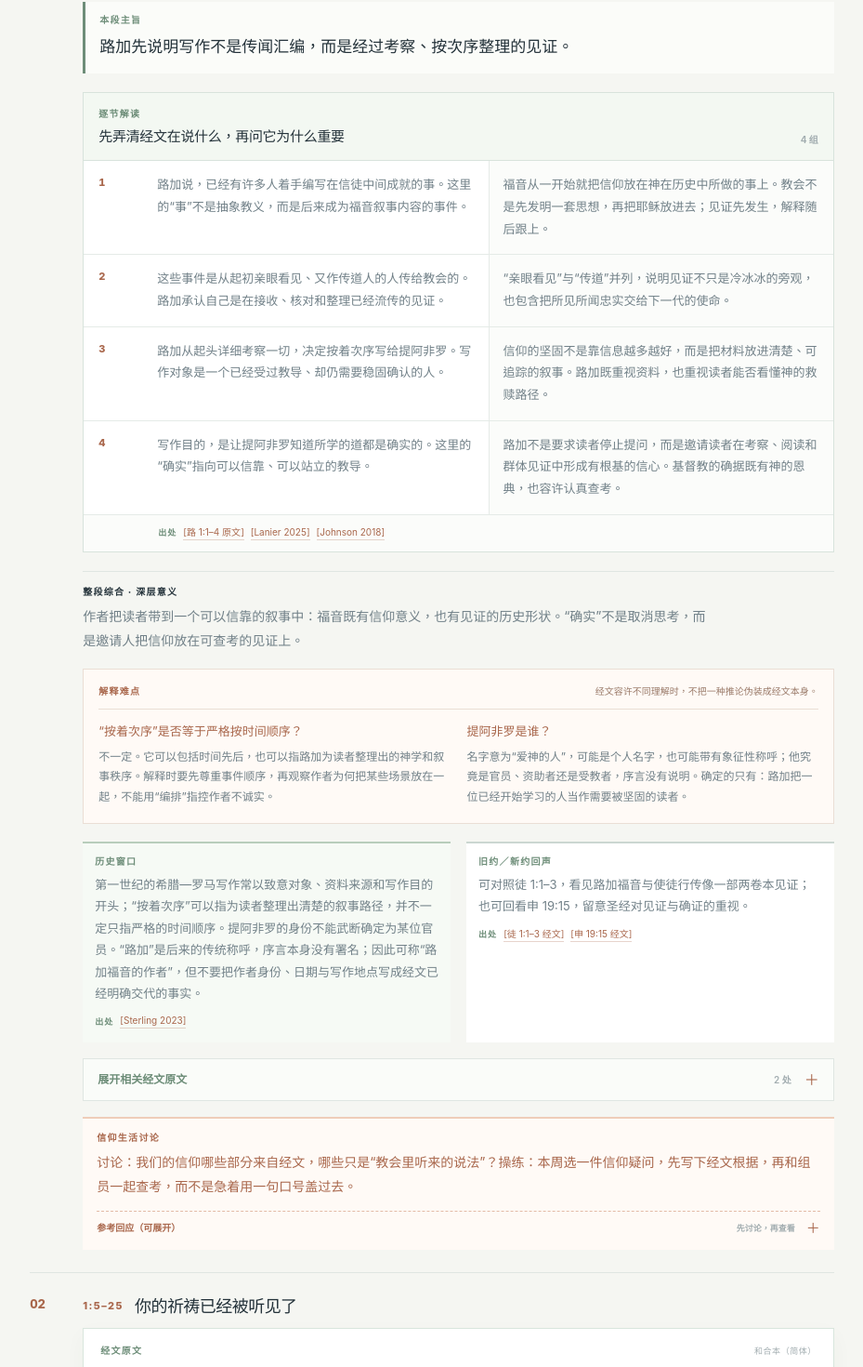
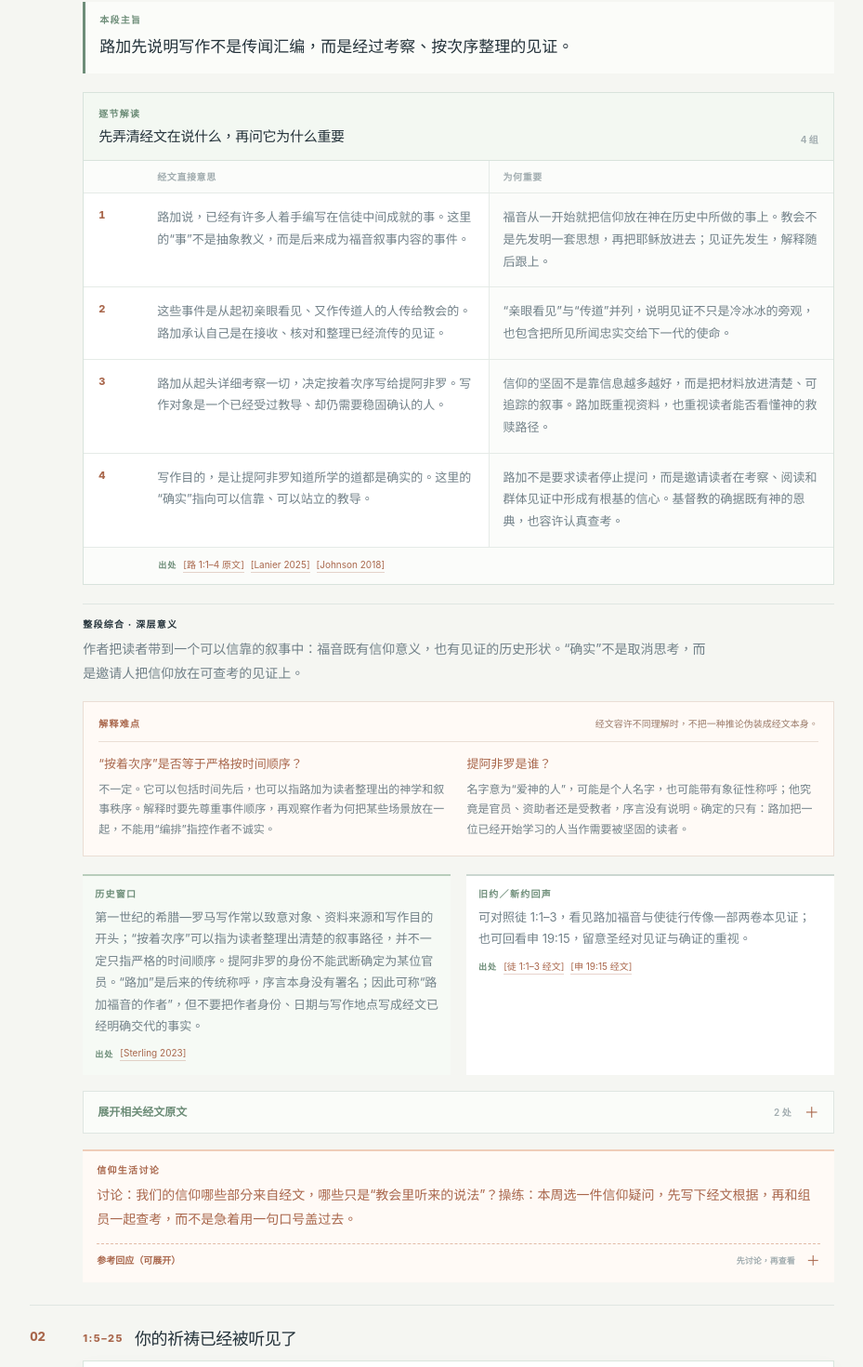
Before and after one commit to dr-birdkiwi/luke-gospel-study, a Next.js app: page / in a window 1280 px wide. Shown: the part 1222-2692 px from the top of the page at 93% size, without its empty margins (331-1260 px from the left). Built offline with nearby package versions, Linux system fonts and the light colour scheme.

Commit message:
Add headers to verse interpretation columns

```diff
--- a/app/globals.css
+++ b/app/globals.css
@@ -93,6 +93,9 @@ button,input { font:inherit; } button { cursor:pointer; }
 .verse-walkthrough-head .note-label { color:var(--sage-deep); margin-bottom:5px; }
 .verse-walkthrough-head h4 { margin:0; color:var(--ink); font-size:13px; line-height:1.55; letter-spacing:-.02em; }
 .walkthrough-count { flex:0 0 auto; color:var(--faint); font-size:9px; font-weight:700; }
+.verse-insight-columns { display:grid; grid-template-columns:64px minmax(0,1fr) minmax(0,1fr); border-bottom:1px solid #e5ebe7; background:#fbfcfa; color:var(--faint); font-size:9px; font-weight:800; letter-spacing:.06em; }
+.verse-insight-columns span { padding:10px 15px 9px; }
+.verse-insight-columns span:nth-child(3) { border-left:1px solid #e5ebe7; }
 .verse-insight-list { display:flex; flex-direction:column; }
 .verse-insight { display:grid; grid-template-columns:64px minmax(0,1fr) minmax(0,1fr); align-items:start; }
 .verse-insight+.verse-insight { border-top:1px solid #e5ebe7; }
@@ -114,6 +117,7 @@ button,input { font:inherit; } button { cursor:pointer; }
 
 @media (max-width:760px) {
   .verse-walkthrough-head { align-items:flex-start; padding:14px 13px 13px; }
+  .verse-insight-columns { display:none; }
   .verse-insight { grid-template-columns:1fr; padding:0 13px; }
   .verse-insight-range { padding:13px 0 0; }
   .verse-insight-copy { padding:8px 0 12px; }
@@ -191,6 +195,7 @@ button,input { font:inherit; } button { cursor:pointer; }
   .verse-walkthrough-head h4 { font-size:15px; }
   .walkthrough-count { font-size:10px; }
   .verse-insight-range { font-size:11px; }
+  .verse-insight-columns { font-size:10px; }
   .verse-insight-copy p { font-size:13px; }
   .interpretation-notes-head>p { font-size:10px; }
   .interpretation-note h4 { font-size:13px; }
--- a/app/page.tsx
+++ b/app/page.tsx
@@ -343,6 +343,7 @@ function VerseWalkthrough({ insights, citations }: { insights?: StudyNote['verse
   if (!insights?.length) return null;
   return <section className="verse-walkthrough" aria-label="逐节解读">
     <div className="verse-walkthrough-head"><div><span className="note-label">逐节解读</span><h4>先弄清经文在说什么，再问它为什么重要</h4></div><span className="walkthrough-count">{insights.length} 组</span></div>
+    <div className="verse-insight-columns"><span aria-hidden="true" /><span>经文直接意思</span><span>为何重要</span></div>
     <div className="verse-insight-list">
       {insights.map((insight) => <article className="verse-insight" key={insight.range}>
         <span className="verse-insight-range">{insight.range}</span>
```
